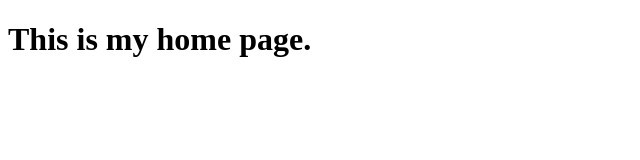
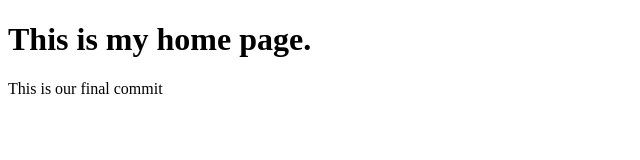
Before and after one commit to christian-white1/git_lessons, a plain HTML site: page home_page.html in a window 1280 px wide. Shown: the whole page, without its empty margins (0-640 px from the left). Drawn offline with Linux system fonts and the light colour scheme.

Commit message:
Home page is completed.

```diff
--- a/home_page.html
+++ b/home_page.html
@@ -9,5 +9,7 @@
 <body>
     <h1>This is my home page.</h1>
 
+    <p>This is our final commit</p>
+
 </body>
 </html>
```
